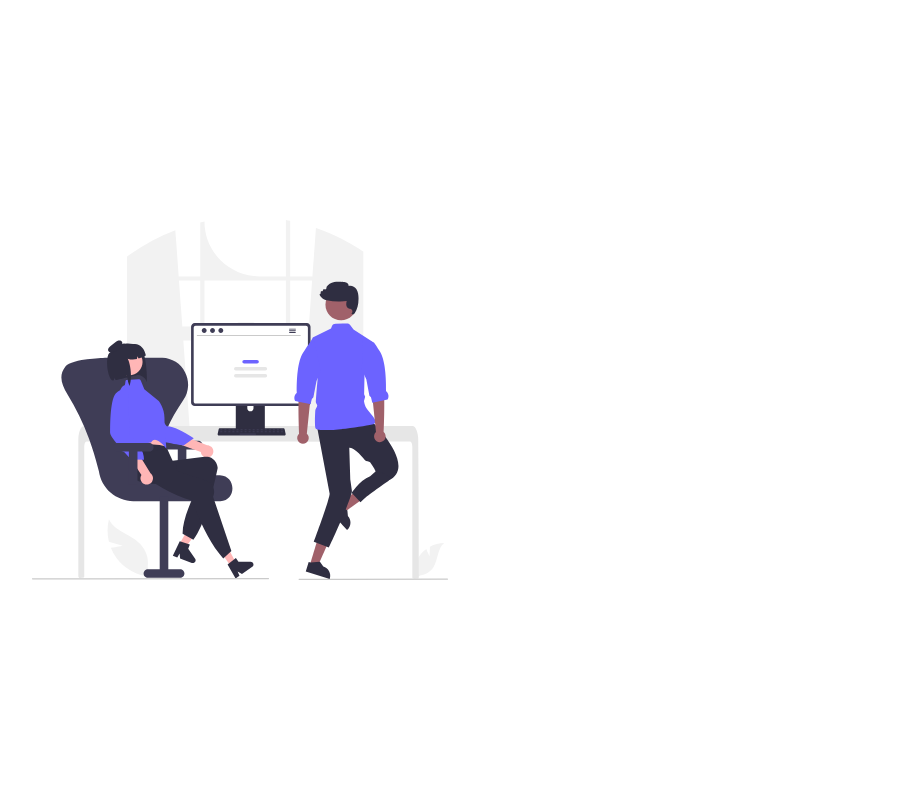
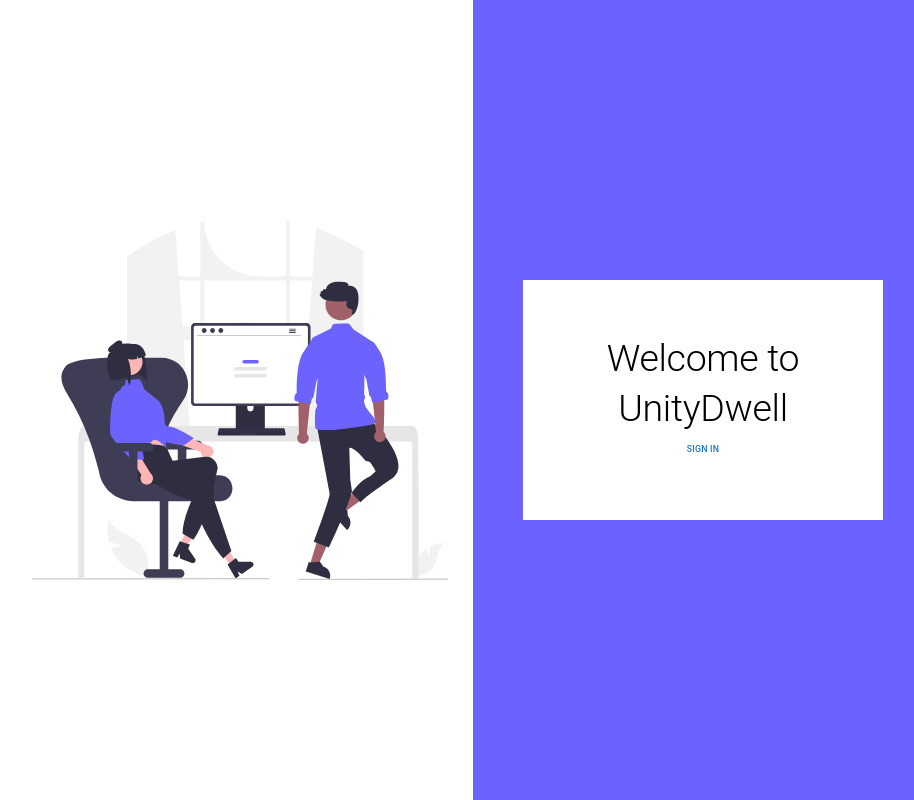
Before and after one commit to Wflikeit/UnityDwell-frontend, a React (Vite) app: page /login in a window 1280 px wide. Shown: the whole page, without its empty margins (167-1081 px from the left). Built offline with nearby package versions, Linux system fonts and the light colour scheme.

Commit message:
added basic login mechanism with auth0

```diff
--- a/src/main.tsx
+++ b/src/main.tsx
@@ -5,11 +5,13 @@ import './index.scss';
 import { HelmetProvider } from 'react-helmet-async';
 import {Auth0Provider} from '@auth0/auth0-react';
 
+const clientId = import.meta.env.VITE_CLIENT_ID;
+const domain = import.meta.env.VITE_DOMAIN;
 
 ReactDOM.createRoot(document.getElementById('root')!).render(
   <Auth0Provider
-    domain="{yourDomain}"
-    clientId="{yourClientId}"
+    domain={domain}
+    clientId={clientId}
     authorizationParams={{
       redirect_uri: window.location.origin,
     }}
--- a/src/pages/LoginPage/LoginForm.tsx
+++ b/src/pages/LoginPage/LoginForm.tsx
@@ -1,10 +1,22 @@
 import '/src/scss/loginPage.scss';
-import { Box } from '@mui/material';
+import { Box, Button, Typography } from '@mui/material';
+import { useAuth0 } from '@auth0/auth0-react';
 
 const LoginForm = () => {
+  const { loginWithRedirect } = useAuth0();
   return (
     <>
-      <Box className="login__page__container"/>
+      <Box className="login__page__container">
+        <Typography variant="h2" className="welcoming__text">
+          {' '}
+          Welcome to
+        </Typography>
+        <Typography variant="h2" className="welcoming__text">
+          {' '}
+          UnityDwell
+        </Typography>
+        <Button onClick={() => loginWithRedirect()}>Sign in</Button>
+      </Box>
     </>
   );
 };
--- a/src/scss/loginPage.scss
+++ b/src/scss/loginPage.scss
@@ -2,8 +2,12 @@
   display: grid;
   grid-template-columns: repeat(2, 1fr);
   height: 100dvh;
+  background-color: rgba(108, 99, 255, 1);
+  align-items: center;
+
 
   .loginSVG {
+    background-color: white;
     grid-row: 1;
     grid-column: 1;
     height: inherit;
@@ -17,4 +21,20 @@
     position: relative;
     right: 2.5rem;
   }
+  .login__page__container{
+    height:  30dvh;
+    background-color: white;
+    position: relative;
+    width: min(45dvw, 45dvh);
+    left: min(10dvh, 10dvw,5rem);
+    min-width: fit-content;
+    display: flex;
+    flex-direction: column;
+    row-gap: .5rem;
+    align-items: center;
+    justify-content: center;
+    .welcoming__text{
+
+    }
+  }
 }
```
Also changed, not shown: 1 other file (tests, documents, lock files or other folders).
